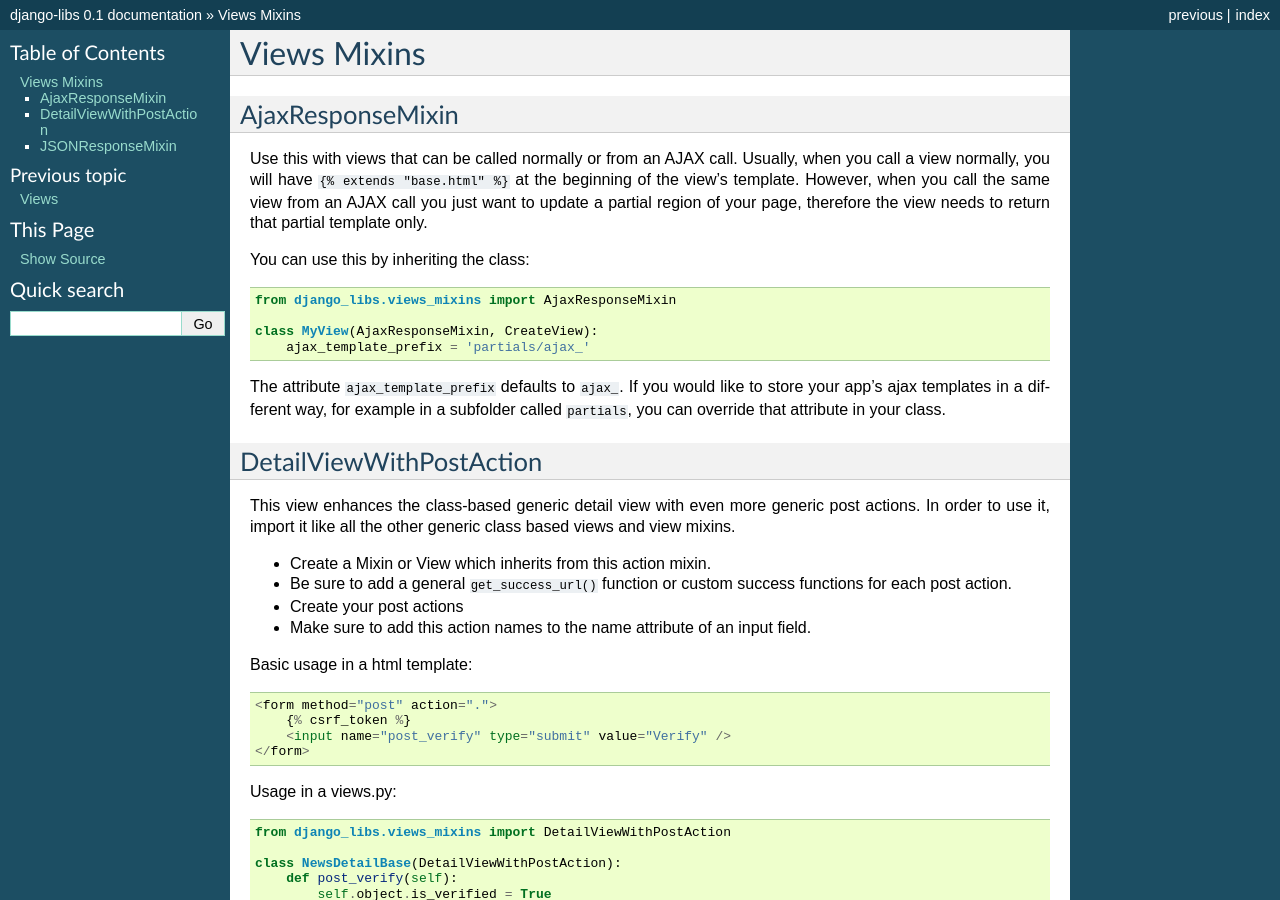
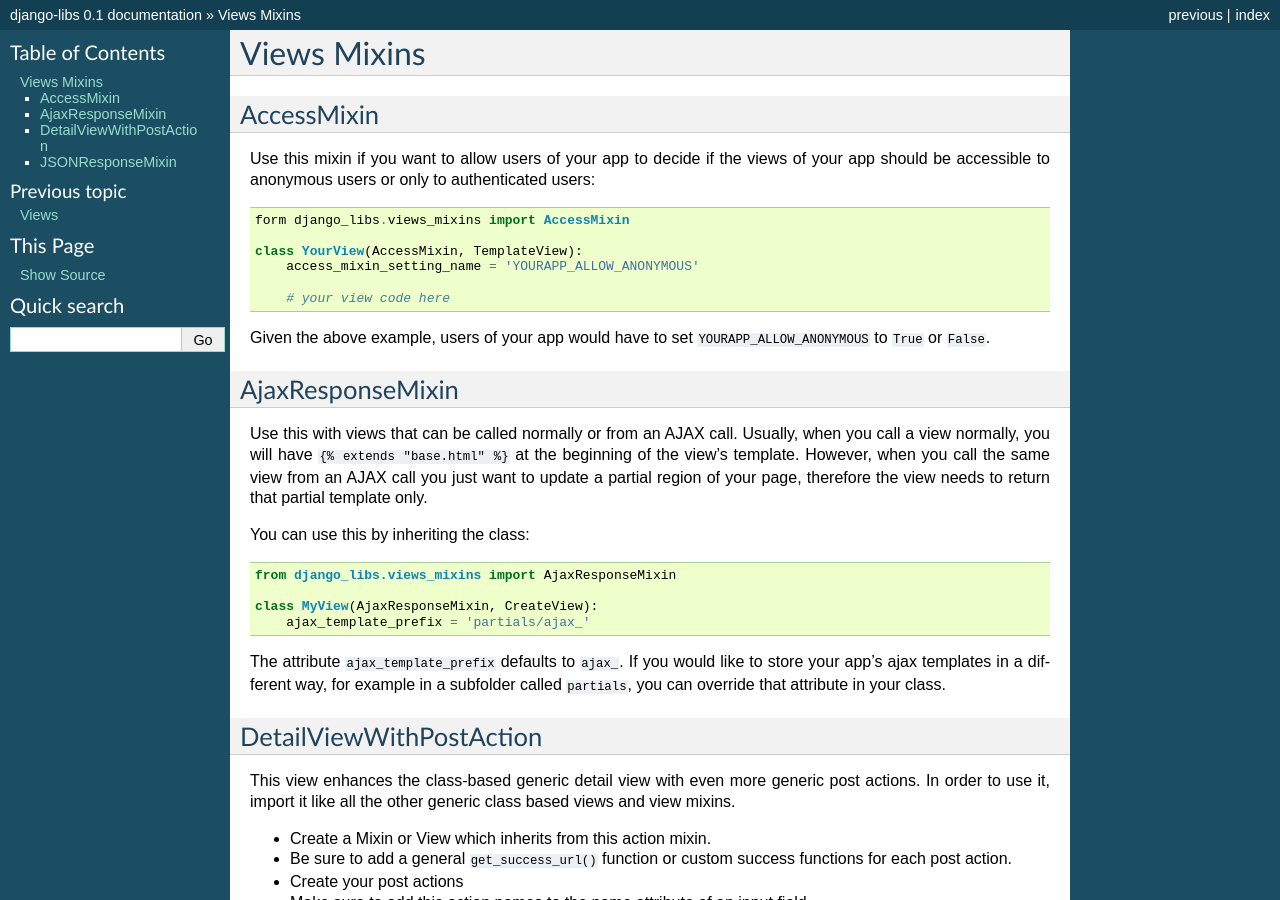
Before and after one commit to bitlabstudio/django-libs, a Sphinx documentation site: the page built from docs/views_mixins.rst, in a window 1280 px wide and 900 px high. Built offline with Sphinx 7.4.7, drawn with Linux system fonts in a browser that asks for light colours; formulas are drawn with MathJax 3.

Commit message:
Added AccessMixin to hide views based on a setting

```diff
--- a/CHANGELOG.txt
+++ b/CHANGELOG.txt
@@ -1,4 +1,7 @@
 === (ongoing) ===
+
+- Added AccessMixin to use login_required decorator for views based on a
+  setting.
 
 === 1.16 ===
 
--- a/README.rst
+++ b/README.rst
@@ -25,6 +25,8 @@ and applications.
 * AjaxRedirectMiddleware for jQuery AJAX calls that return 301 redirects
 * AjaxResponseMixin for views that can return their normal template or a
   partial template when it is an ajax call
+* AccessMixin which allows to use views with the ``login_required`` decorator
+  based on a setting.
 * A context processor to add your analytics tracking code to your template
   context.
 * A decorator ``lockfile`` for wrapping ``handle`` methods of admin commands
--- a/docs/views_mixins.rst
+++ b/docs/views_mixins.rst
@@ -1,5 +1,23 @@
 Views Mixins
 ===========
+
+AccessMixin
+-----------
+
+Use this mixin if you want to allow users of your app to decide if the views
+of your app should be accessible to anonymous users or only to authenticated
+users::
+
+    form django_libs.views_mixins import AccessMixin
+
+    class YourView(AccessMixin, TemplateView):
+        access_mixin_setting_name = 'YOURAPP_ALLOW_ANONYMOUS'
+
+        # your view code here
+
+Given the above example, users of your app would have to set
+``YOURAPP_ALLOW_ANONYMOUS`` to ``True`` or ``False``.
+
 
 AjaxResponseMixin
 -----------------
```
Also changed, not shown: 1 other file.
